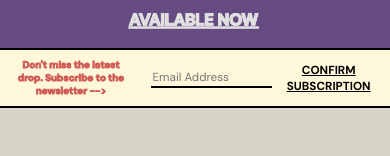
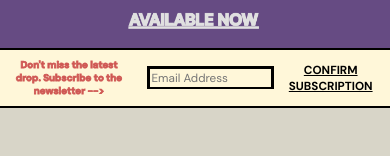
Before and after one commit to eddie-hernandez/fk-site-react, a React (Create React App) app: page / in a window 390 px wide. Shown: the part 517-673 px from the top of the page. Built offline with nearby package versions, Linux system fonts and the light colour scheme.

Commit message:
solving border bottom width styling on mobile

```diff
--- a/src/App.css
+++ b/src/App.css
@@ -61,7 +61,7 @@ input[type='email'],
 input[type='text'] {
   background-color: transparent;
   border: solid black;
-  border-width: 0 0 2px 0;
+  border-bottom-width: 2px;
   width: 30vw;
   text-align: left;
   padding-left: 2px;
@@ -127,6 +127,11 @@ select:hover {
 }
 
 @media screen and (max-width: 1000px) and (orientation: portrait) {
+  input[type='email'],
+  input[type='text'] {
+    border-radius: 0;
+  }
+
   button {
     padding: 0px;
   }
```
